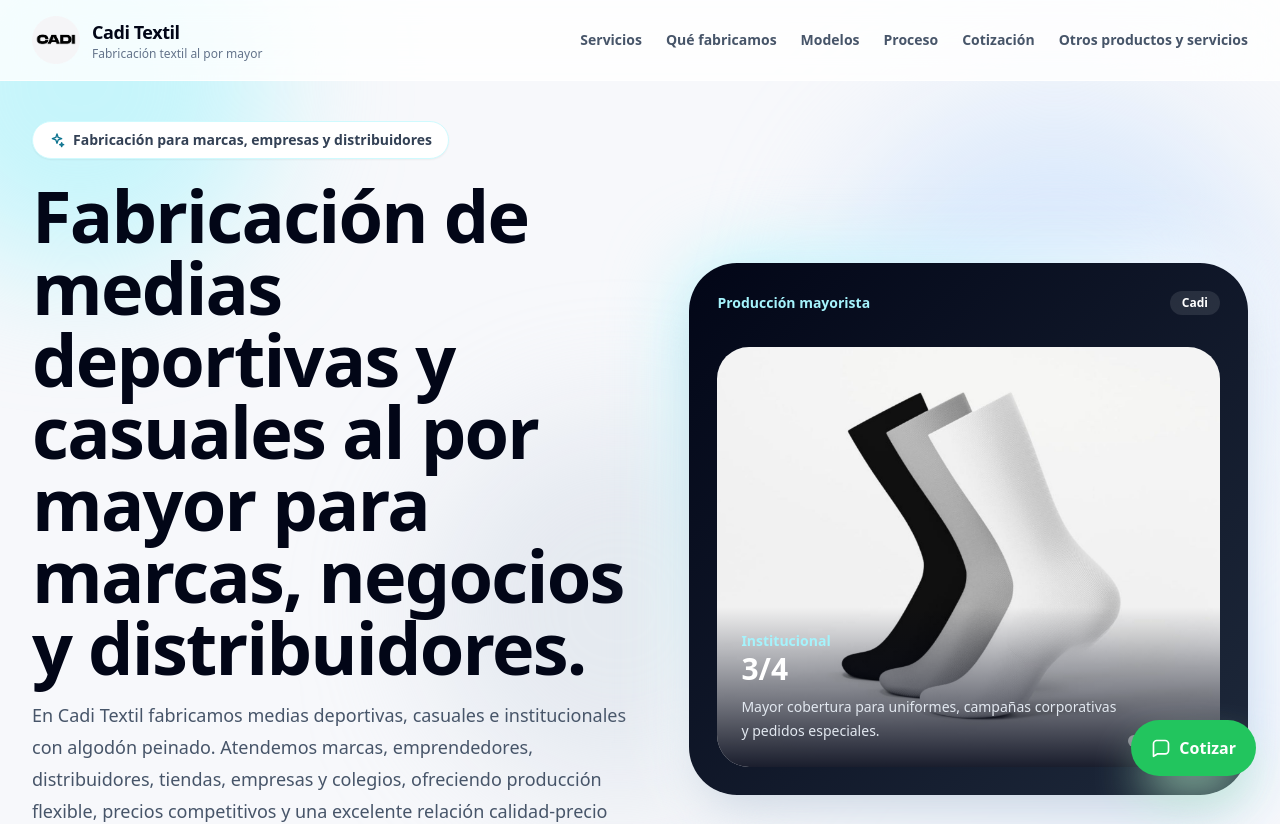
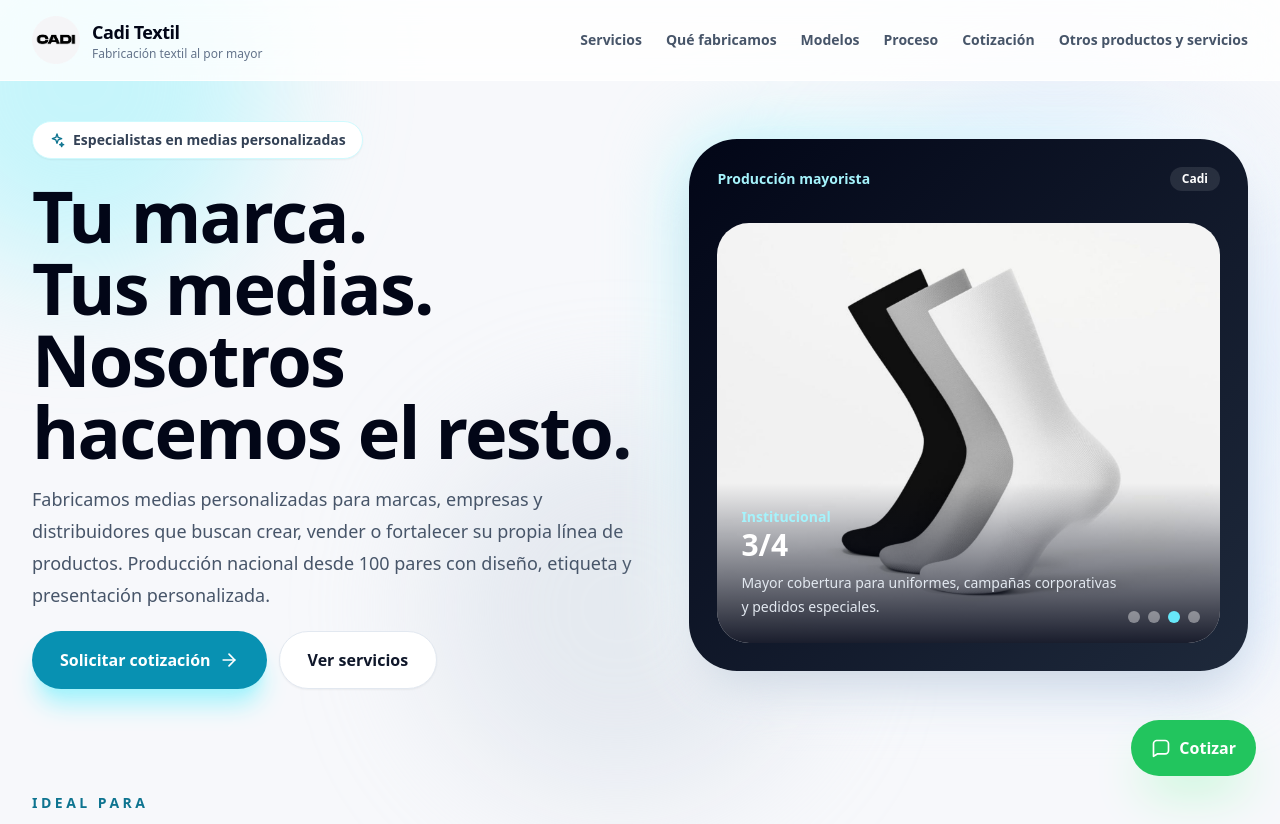
Before and after one commit to CADIshop/medias-cadi, a React (Vite) app: page / in a window 1280 px wide. Shown: the top 824 px of the page. Built offline with nearby package versions, Linux system fonts and the light colour scheme.

Commit message:
Update App.jsx

```diff
--- a/src/App.jsx
+++ b/src/App.jsx
@@ -396,16 +396,23 @@ Mensaje adicional: ${mensaje || "Sin mensaje adicional"}`
               className="inline-flex items-center gap-2 rounded-full border border-cyan-100 bg-white px-4 py-2 text-xs font-bold text-slate-700 shadow-sm md:text-sm"
             >
               <I type="spark" className="h-4 w-4 text-cyan-700" />
-              Fabricación para marcas, empresas y distribuidores
+              Especialistas en medias personalizadas
             </motion.div>
 
             <motion.div variants={fadeUp} className="space-y-3 md:space-y-4">
               <h1 className="text-4xl font-black leading-[0.95] tracking-tight sm:text-5xl md:text-7xl">
-                Fabricación de medias deportivas y casuales al por mayor para marcas, negocios y distribuidores.
-              </h1>
+  Tu marca.
+  <br />
+  Tus medias.
+  <br />
+  Nosotros hacemos el resto.
+</h1>
               <p className="max-w-2xl text-base leading-7 text-slate-600 md:text-lg md:leading-8">
-                En Cadi Textil fabricamos medias deportivas, casuales e institucionales con algodón peinado. Atendemos marcas, emprendedores, distribuidores, tiendas, empresas y colegios, ofreciendo producción flexible, precios competitivos y una excelente relación calidad-precio para pedidos mayoristas.
-              </p>
+  Fabricamos medias personalizadas para marcas, empresas y distribuidores
+  que buscan crear, vender o fortalecer su propia línea de productos.
+  Producción nacional desde 100 pares con diseño, etiqueta y presentación
+  personalizada.
+</p>
             </motion.div>
 
             <motion.div
@@ -416,7 +423,7 @@ Mensaje adicional: ${mensaje || "Sin mensaje adicional"}`
                 href="#cotizacion"
                 className="inline-flex items-center justify-center rounded-full bg-cyan-600 px-7 py-4 font-black text-white shadow-xl shadow-cyan-200 transition hover:-translate-y-1 hover:bg-cyan-700"
               >
-                Cotizar por WhatsApp
+                Solicitar cotización
                 <I type="arrow" className="ml-2 h-5 w-5" />
               </a>
               <a
```
